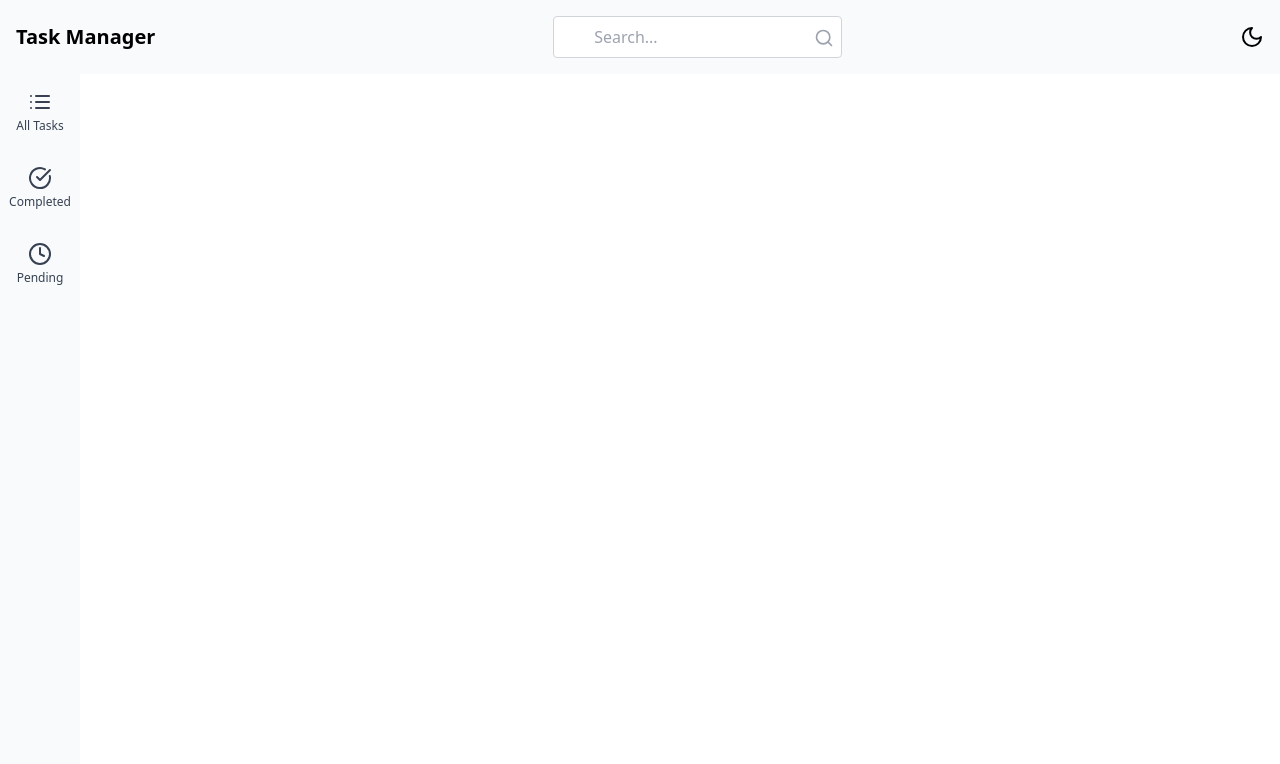
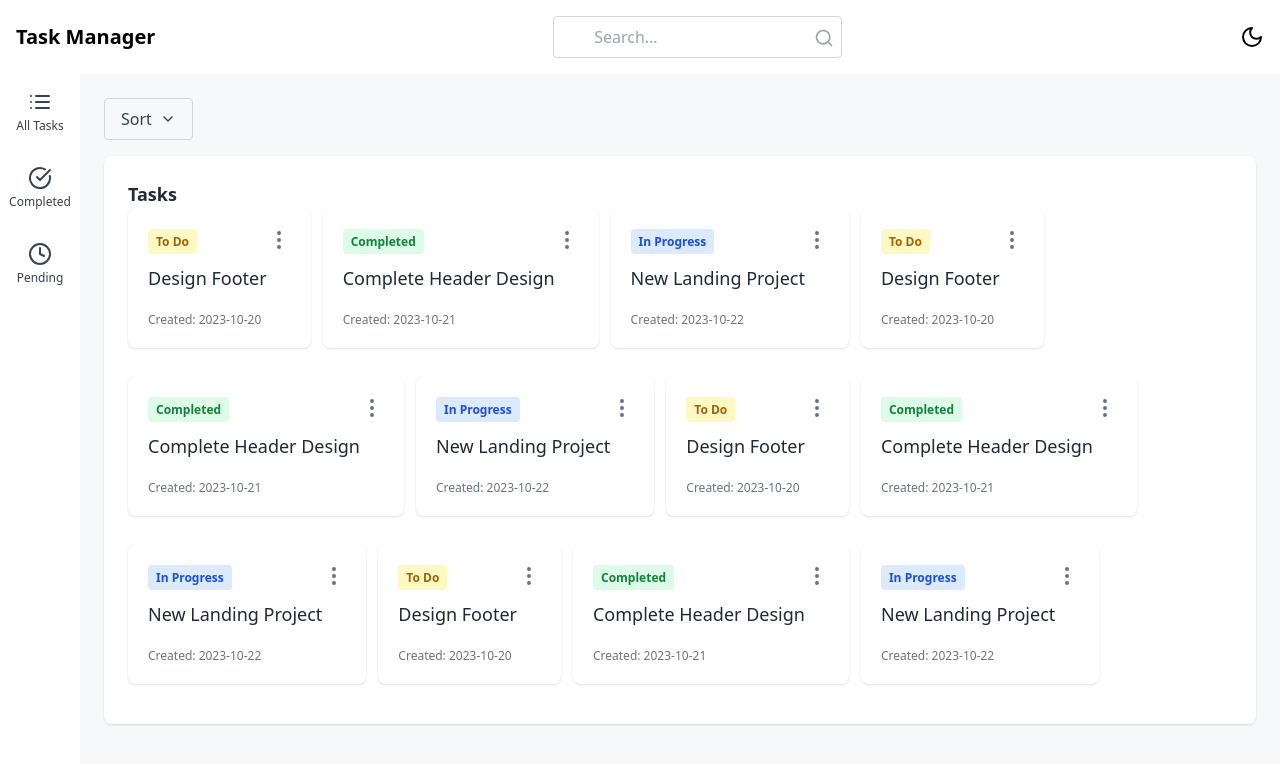
Before and after one commit to hakizimana-fred/task-manager-app, a React (Vite) app: page / in a window 1280 px wide. Shown: the top 764 px of the page. Built offline with nearby package versions, Linux system fonts and the light colour scheme.

Commit message:
themming

```diff
--- a/src/App.tsx
+++ b/src/App.tsx
@@ -1,13 +1,12 @@
-import { Navbar } from "./components/Navbar"
-import { Sidebar } from './components/Sidebar'
+import Layout from './components/Layout'
+import { ThemeProvider } from "./context/ThemeContext"
 
 function App() {
 
   return (
-    <>
-    <Navbar />
-    <Sidebar />
-    </>
+    <ThemeProvider>
+      <Layout />
+    </ThemeProvider>
   )
 }
 
--- /dev/null
+++ b/src/components/Card.tsx
@@ -0,0 +1,46 @@
+import {  EllipsisVertical } from 'lucide-react';
+
+interface TaskCardProps {
+  title: string;
+  status: string;
+  createdAt: string;
+}
+
+const TaskCard = ({ title, status, createdAt }: TaskCardProps) => {
+  const getStatusColor = () => {
+    switch (status) {
+      case 'Completed':
+        return 'bg-green-100 text-green-700';
+      case 'In Progress':
+        return 'bg-blue-100 text-blue-700';
+      case 'To Do':
+        return 'bg-yellow-100 text-yellow-700';
+      default:
+        return 'bg-gray-100 text-gray-700';
+    }
+  };
+
+  return (
+    <div className="bg-white dark:bg-gray-800 rounded-lg shadow p-5  mb-4">
+    <div className='flex  justify-between mb-4'>
+      <div>
+        <span className={`text-xs font-semibold px-2 py-1 rounded ${getStatusColor()}`}>
+          {status}
+        </span>
+        <h3 className="text-lg mb-1 font-medium text-gray-800 dark:text-gray-200 mt-3">
+          {title}
+        </h3>
+      </div>
+
+      <div className="flex flex-col items-end">
+        <EllipsisVertical className="text-gray-500 dark:text-gray-400 cursor-pointer mb-2" />
+      </div>
+      </div>
+      <div>
+        <p className="text-xs text-gray-500 dark:text-gray-400">Created: {createdAt}</p>
+      </div>
+    </div>
+  );
+};
+
+export default TaskCard;
--- /dev/null
+++ b/src/components/Layout.tsx
@@ -0,0 +1,17 @@
+import { Sidebar } from './Sidebar';
+import { MainSection } from './Main';
+import { Navbar } from './Navbar';
+
+const Layout = () => {
+  return (
+    <>
+    <Navbar />
+    <div className="flex h-screen bg-lightBg dark:bg-darkBg">
+      <Sidebar />
+      <MainSection />
+    </div>
+    </>
+  );
+};
+
+export default Layout;
--- /dev/null
+++ b/src/components/Main.tsx
@@ -0,0 +1,44 @@
+import { List, CheckCircle, Clock, ChevronDown } from 'lucide-react';
+import { mockTasks } from '../data';
+import TaskCard from './Card';
+
+export const MainSection = () => {
+  return (
+    <main className="flex-1 p-6 bg-myGray dark:bg-darkBg overflow-y-auto">
+      <div className="flex items-center justify-between mb-4">
+        <div className="flex space-x-4  md:hidden">
+          <button className="flex items-center text-gray-700 dark:text-gray-300 hover:text-blue-500 dark:hover:text-blue-400">
+            <List className="h-5 w-5 mr-1" />
+            <span>All Tasks</span>
+          </button>
+          <button className="flex items-center text-gray-700 dark:text-gray-300 hover:text-blue-500 dark:hover:text-blue-400">
+            <CheckCircle className="h-5 w-5 mr-1" />
+            <span>Completed</span>
+          </button>
+          <button className="flex items-center text-gray-700 dark:text-gray-300 hover:text-blue-500 dark:hover:text-blue-400">
+            <Clock className="h-5 w-5 mr-1" />
+            <span>Pending</span>
+          </button>
+        </div>
+
+        <button className="flex items-center border px-4 py-2 rounded text-gray-700 dark:text-gray-300 border-gray-300 dark:border-gray-600 hover:text-blue-500 dark:hover:text-blue-400">
+          Sort <ChevronDown className="ml-2 h-4 w-4" />
+        </button>
+      </div>
+
+      <div className="bg-white dark:bg-gray-800 rounded-lg shadow p-6">
+        <h2 className="text-lg font-semibold text-gray-800 dark:text-gray-200">Tasks</h2>
+        <div className='flex gap-3 flex-wrap'>
+         {mockTasks.map((task) => (
+          <TaskCard
+            key={task.id}
+            title={task.title}
+            status={task.status}
+            createdAt={task.createdAt}
+          />
+        ))}
+    </div>
+      </div>
+    </main>
+  );
+};
--- a/src/components/Navbar.tsx
+++ b/src/components/Navbar.tsx
@@ -1,11 +1,11 @@
-import { Moon, Search } from 'lucide-react'
-import React from 'react'
+import { Moon, Search, Sun } from 'lucide-react'
+import { useTheme } from '../context/ThemeContext'
 
 export const Navbar = () => {
+  const { theme,  toggleTheme } = useTheme()
   return (
-
-     <nav className="flex items-center justify-between p-4 bg-lightBg dark:bg-darkBg">
-      <h1 className="text-xl font-bold">Task Manager</h1>
+     <nav className="flex items-center justify-between p-4 bg-white dark:bg-darkBg">
+      <h1 className="text-xl font-bold dark:text-white">Task Manager</h1>
 
       <div className="relative">
         <input
@@ -15,7 +15,11 @@ export const Navbar = () => {
         />
         <Search size={24} className='absolute right-2 top-3 w-5 h-5 text-gray-400 dark:text-gray-300' />
       </div>
-      <Moon size={24} />
+      {theme === 'light' ?
+      <Moon size={24} onClick={toggleTheme} className='dark:text-white' />
+      :
+      <Sun size={24} onClick={toggleTheme} className='dark:text-white' />
+    }
     </nav>
   )
 }
--- a/src/components/Sidebar.tsx
+++ b/src/components/Sidebar.tsx
@@ -2,20 +2,15 @@ import { List, CheckCircle, Clock } from 'lucide-react';
 
 export const Sidebar = () => {
   return (
-    <aside className="w-16 md:w-20 bg-lightBg dark:bg-darkBg h-screen p-4 flex flex-col items-center space-y-8">
-      {/* All Tasks */}
+    <aside className="w-16 md:w-20 bg-white dark:bg-darkBg h-screen p-4 flex flex-col items-center space-y-8">
       <button className="flex flex-col items-center text-gray-700 dark:text-gray-300 hover:text-blue-500 dark:hover:text-blue-400">
         <List className="h-6 w-6 mb-1" />
         <span className="text-xs">All Tasks</span>
       </button>
-
-      {/* Completed Tasks */}
       <button className="flex flex-col items-center text-gray-700 dark:text-gray-300 hover:text-blue-500 dark:hover:text-blue-400">
         <CheckCircle className="h-6 w-6 mb-1" />
         <span className="text-xs">Completed</span>
       </button>
-
-      {/* Pending Tasks */}
       <button className="flex flex-col items-center text-gray-700 dark:text-gray-300 hover:text-blue-500 dark:hover:text-blue-400">
         <Clock className="h-6 w-6 mb-1" />
         <span className="text-xs">Pending</span>
--- /dev/null
+++ b/src/context/ThemeContext.tsx
@@ -0,0 +1,27 @@
+import { createContext, useContext, useEffect, useState } from 'react';
+
+const ThemeContext = createContext({
+  theme: 'light',
+  toggleTheme: () => {},
+});
+
+export const ThemeProvider = ({ children }: { children: React.ReactNode }) => {
+  const [theme, setTheme] = useState(localStorage.theme || 'light');
+
+  useEffect(() => {
+    document.documentElement.classList.toggle('dark', theme === 'dark');
+    localStorage.setItem('theme', theme);
+  }, [theme]);
+
+  const toggleTheme = () => {
+    setTheme(theme === 'light' ? 'dark' : 'light');
+  };
+
+  return (
+    <ThemeContext.Provider value={{ theme, toggleTheme }}>
+      {children}
+    </ThemeContext.Provider>
+  );
+};
+
+export const useTheme = () => useContext(ThemeContext);
--- /dev/null
+++ b/src/data.tsx
@@ -0,0 +1,75 @@
+// mockTasks.ts
+export const mockTasks = [
+  {
+    id: 1,
+    title: 'Design Footer',
+    status: 'To Do',
+    createdAt: '2023-10-20',
+  },
+  {
+    id: 2,
+    title: 'Complete Header Design',
+    status: 'Completed',
+    createdAt: '2023-10-21',
+  },
+  {
+    id: 3,
+    title: 'New Landing Project',
+    status: 'In Progress',
+    createdAt: '2023-10-22',
+  },
+   {
+    id: 4,
+    title: 'Design Footer',
+    status: 'To Do',
+    createdAt: '2023-10-20',
+  },
+  {
+    id: 5,
+    title: 'Complete Header Design',
+    status: 'Completed',
+    createdAt: '2023-10-21',
+  },
+  {
+    id: 6,
+    title: 'New Landing Project',
+    status: 'In Progress',
+    createdAt: '2023-10-22',
+  },
+   {
+    id: 7,
+    title: 'Design Footer',
+    status: 'To Do',
+    createdAt: '2023-10-20',
+  },
+  {
+    id: 8,
+    title: 'Complete Header Design',
+    status: 'Completed',
+    createdAt: '2023-10-21',
+  },
+  {
+    id: 9,
+    title: 'New Landing Project',
+    status: 'In Progress',
+    createdAt: '2023-10-22',
+  },
+   {
+    id: 10,
+    title: 'Design Footer',
+    status: 'To Do',
+    createdAt: '2023-10-20',
+  },
+  {
+    id: 11,
+    title: 'Complete Header Design',
+    status: 'Completed',
+    createdAt: '2023-10-21',
+  },
+  {
+    id: 12,
+    title: 'New Landing Project',
+    status: 'In Progress',
+    createdAt: '2023-10-22',
+  },
+];
--- a/tailwind.config.ts
+++ b/tailwind.config.ts
@@ -6,6 +6,8 @@ export default {
       colors: {
         lightBg: '#f8fafc',
         darkBg: '#1e293b',
+        primaryBlue: '#5349C3',
+        myGray: '#F6F8FA'
       },
     },
   },
```
